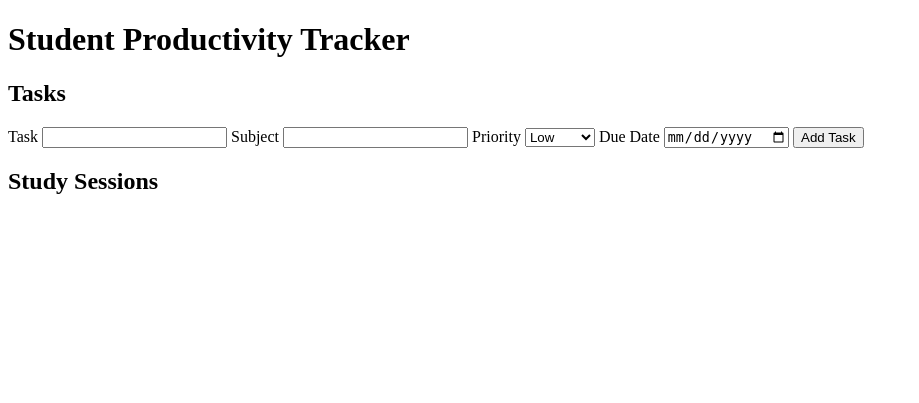
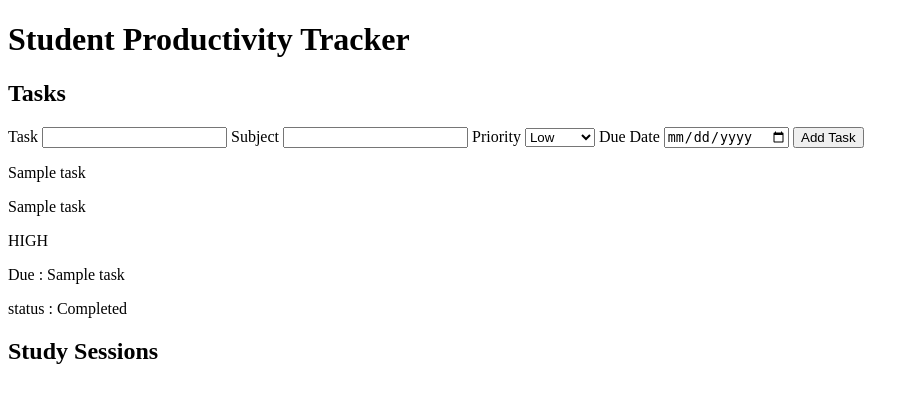
Before and after one commit to Bahula21/Student-Productivity-Tracker, a Flask app: template templates/index.html in a window 1280 px wide. Shown: the top 403 px of the page, without its empty margins (0-919 px from the left). Run offline with Flask 3, Linux system fonts and the light colour scheme; the template is opened without the code that fills it: most values are stand-ins (such as "Sample title", 1, 10 or a date in 2020).

Commit message:
Display tasks from database

```diff
--- a/app.py
+++ b/app.py
@@ -42,9 +42,15 @@ def home():
         )
 
         connection.commit()
+
+        cursor.execute(
+            "SELECT * FROM tasks"
+        )
+
+        tasks = cursor.fetchall()
         connection.close()
 
-    return render_template("index.html")
+    return render_template("index.html",tasks=tasks)
 
 
 
--- a/templates/index.html
+++ b/templates/index.html
@@ -29,6 +29,27 @@
 
             <button type="submit">Add Task</button>
         </form>
+
+        {% for task in tasks %}
+            <p>{{ task[1] }}</p>
+            <p>{{ task[2] }}</p>
+
+            {% if task[3]==1 %}
+                LOW
+            {% elif task[3]==2 %}
+                MEDIUM
+            {% else %}
+                HIGH
+            {% endif %}
+
+            <p>Due : {{task[4]}}</p>
+
+            {% if task[5] == 1 %}
+                status : Pending
+            {% else %}
+                status : Completed
+            {% endif %}
+        {% endfor %}
     </div>
 
     <div>
```
Also changed, not shown: tracker.db.
